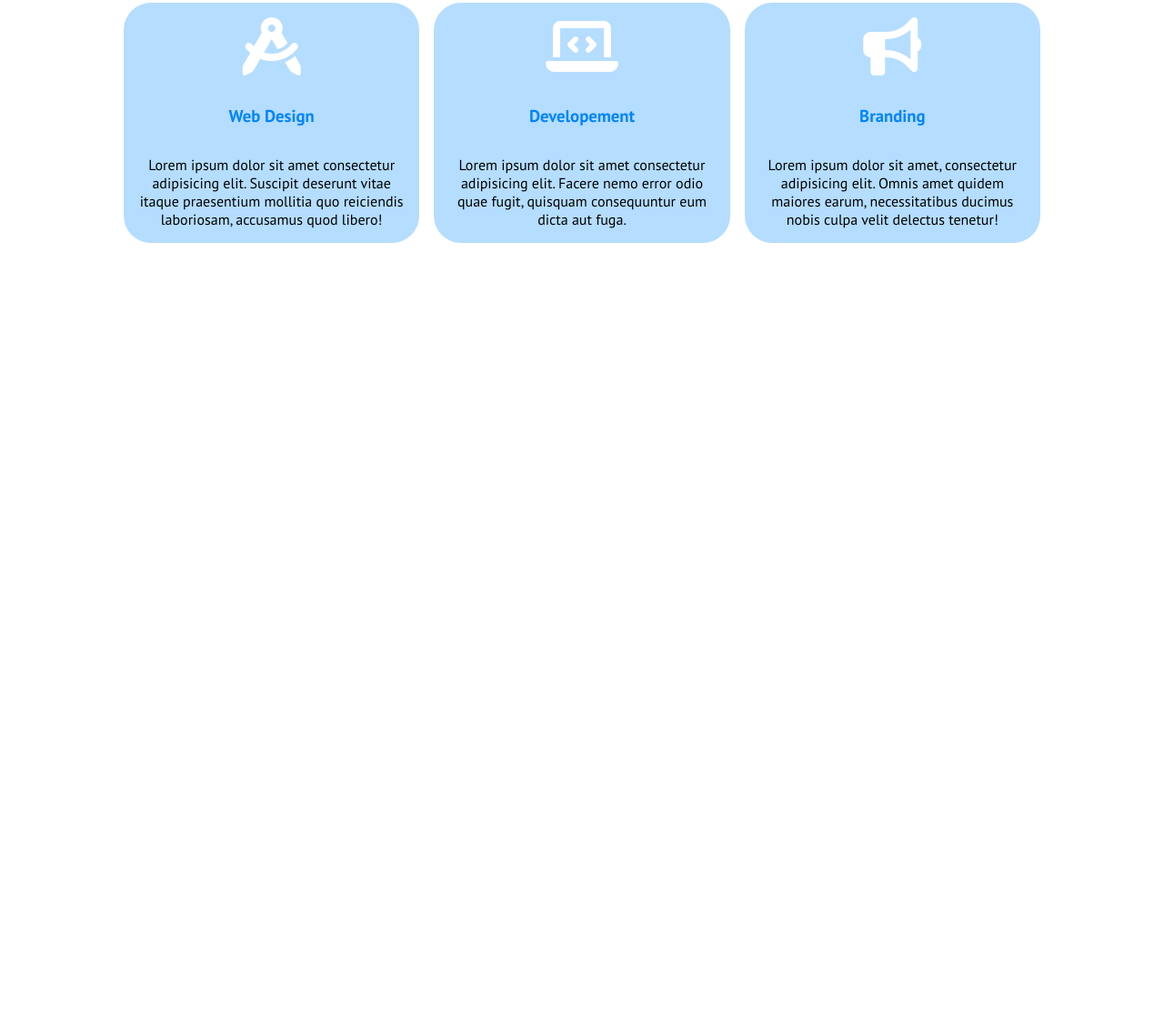
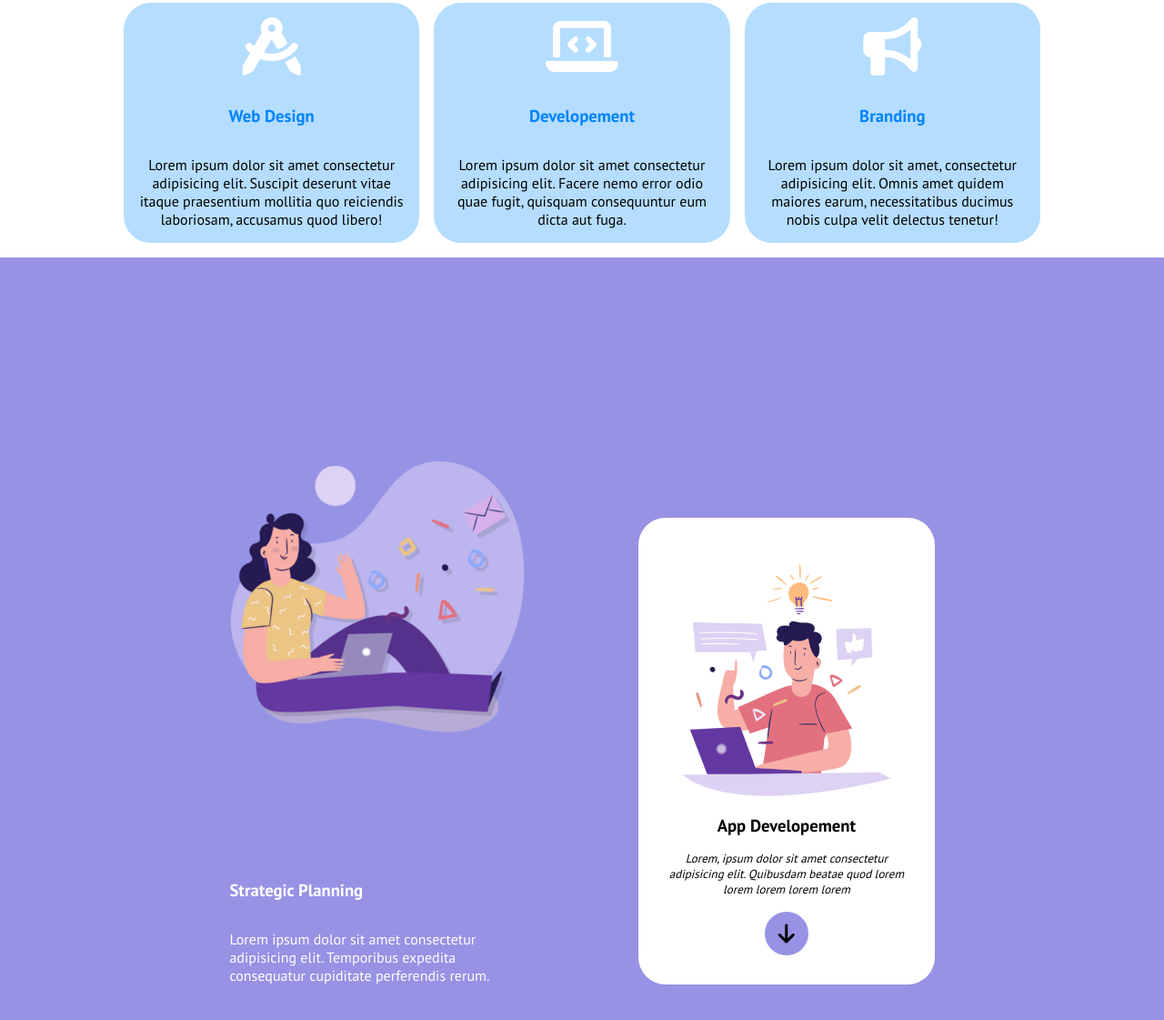
Before and after one commit to alessandrosaladino-tech/htmlcss-responsive-layout, a plain HTML site: page index.html in a window 1280 px wide. Shown: the part 379-1500 px from the top of the page at 91% size. Before the commit the page ends 800 px from the top, so only its background shows below. Drawn offline with Linux system fonts and the light colour scheme.

Commit message:
Add
Section "plan"

```diff
--- a/assets/css/style.css
+++ b/assets/css/style.css
@@ -68,6 +68,26 @@ a {
 
 .marg-left {
     margin-left: -0.3rem;
+}
+
+.dflex-start{
+    display: flex;
+    align-items: start;
+    flex-direction: column;
+}
+
+.dflex-end{
+    display: flex;
+    flex-direction: column;
+    align-items: end;
+}
+
+.m-top32 {
+    margin-top: 28%;
+}
+
+.h55 {
+    height: 55%;
 }
 
 /*end utilities*/
@@ -185,6 +205,73 @@ nav.d-flex {
 
 /*end jumbotron*/
 
+/*start section plan*/
+.plan {
+    background-color: var(--rsp-primary);
+}
+
+.plan .content {
+    justify-content: space-evenly;
+    padding-bottom: 3rem;
+}
+
+.plan img {
+    width: 100%;
+}
+
+.plan .col-l-4:first-child {
+    color: var(--rsp-secondary);
+    margin-top: 15%;
+    justify-content: flex-end;
+}
+
+.plan .r-card > h3 {
+   margin-bottom: 2rem;
+}
+
+
+.plan .r-card img {
+    margin-bottom: 10rem;
+}
+
+
+.plan .card{
+    display: flex;
+    flex-direction: column;
+    align-items: center;
+    justify-content: center;
+    background-color: var(--rsp-secondary);
+    border-radius: 30px;
+    text-align: center;
+    padding: 2rem;
+}
+
+.plan .card img {
+    padding: 1rem 0;
+}
+
+.plan .card p{
+    margin-top: 1rem;
+    font-style: italic;
+    font-size: 13px;
+}
+
+.plan .card > .icon{
+    margin-top: 1rem;
+    background-color: var(--rsp-primary);
+    width: 3rem;
+    height: 3rem;
+    border-radius: 50%;
+}
+.plan .card > .icon > i{
+    color: var(--re-light);
+    line-height: 3rem;
+    font-size: 1.5rem;
+}
+
+
+
+/*end section plan*/
 /*end main*/
 
 /*start MEDIA MOBILE*/
--- a/index.html
+++ b/index.html
@@ -37,6 +37,8 @@
 
     <!--start main-->
     <main>
+
+        <!--start jumbotron-->
         <section class="jumbotron">
             <div class="content dflex">
                 <div class="card dflex col-l-8">
@@ -113,7 +115,29 @@
             </div>
 
     </section>
+     <!--end jumbotron-->
 
+     <!--start first region planning-->
+     <section class="plan">
+        <div class="content wid-80 dflex">
+
+            <div class="dflex-start col-l-4 r-card">
+                <img src="./assets/img/planning1_480.png" alt="">
+                <h3>Strategic Planning</h3>
+                <p>Lorem ipsum dolor sit amet consectetur adipisicing elit. Temporibus expedita consequatur cupiditate perferendis rerum.</p>
+            </div>
+            <div class=" dflex-end col-l-4 m-top32">
+                <div class="card">
+                    <img src="./assets/img/planning2_480.png" alt="">
+                    <h3>App Developement</h3>
+                    <p>Lorem, ipsum dolor sit amet consectetur adipisicing elit. Quibusdam beatae quod lorem lorem lorem lorem lorem</p>
+                    <div class="icon"><i class="fa-solid fa-arrow-down"></i></div>
+                </div>
+            </div>
+        </div>
+    </section>
+
+     <!--end first region planning-->
 
 
     </main>
```
